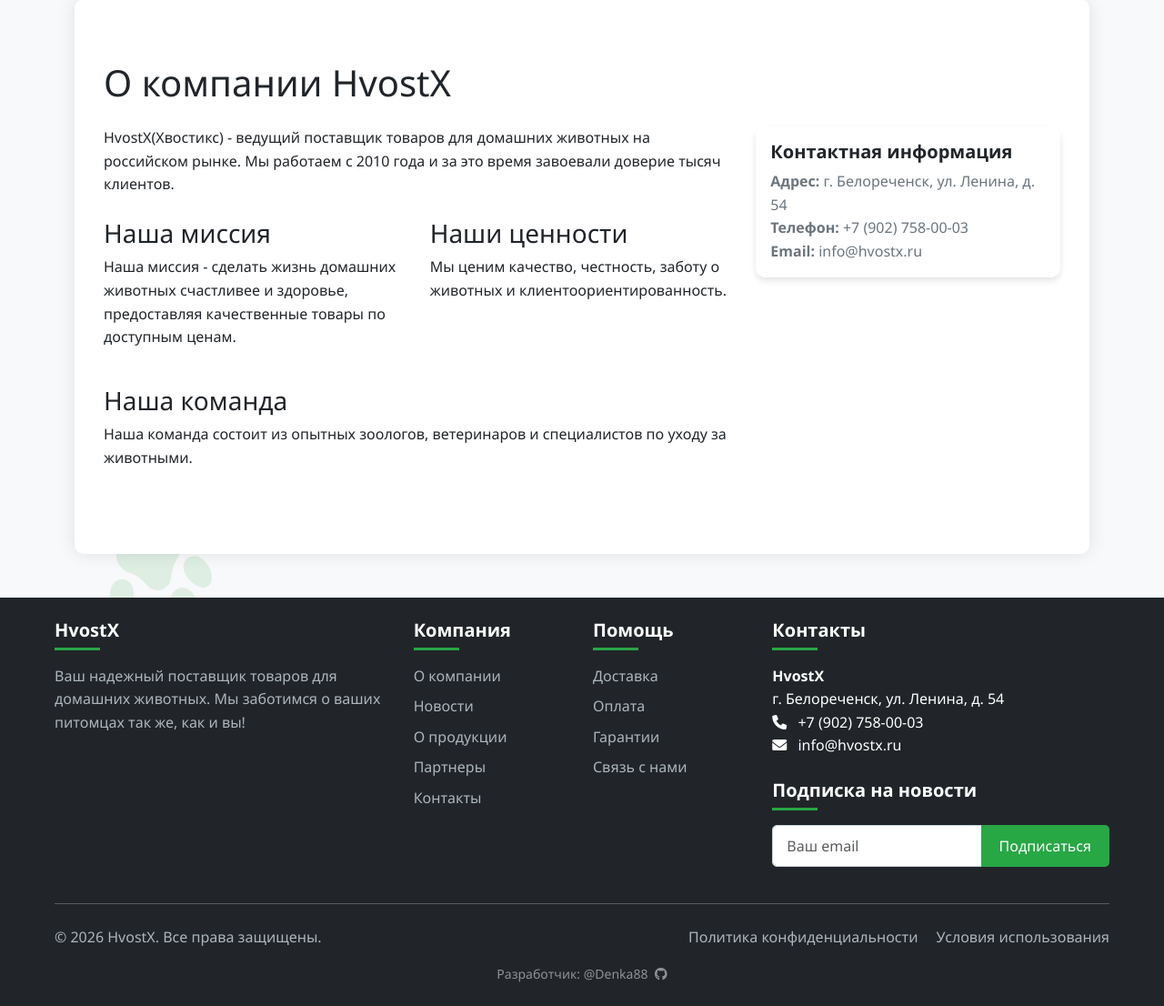
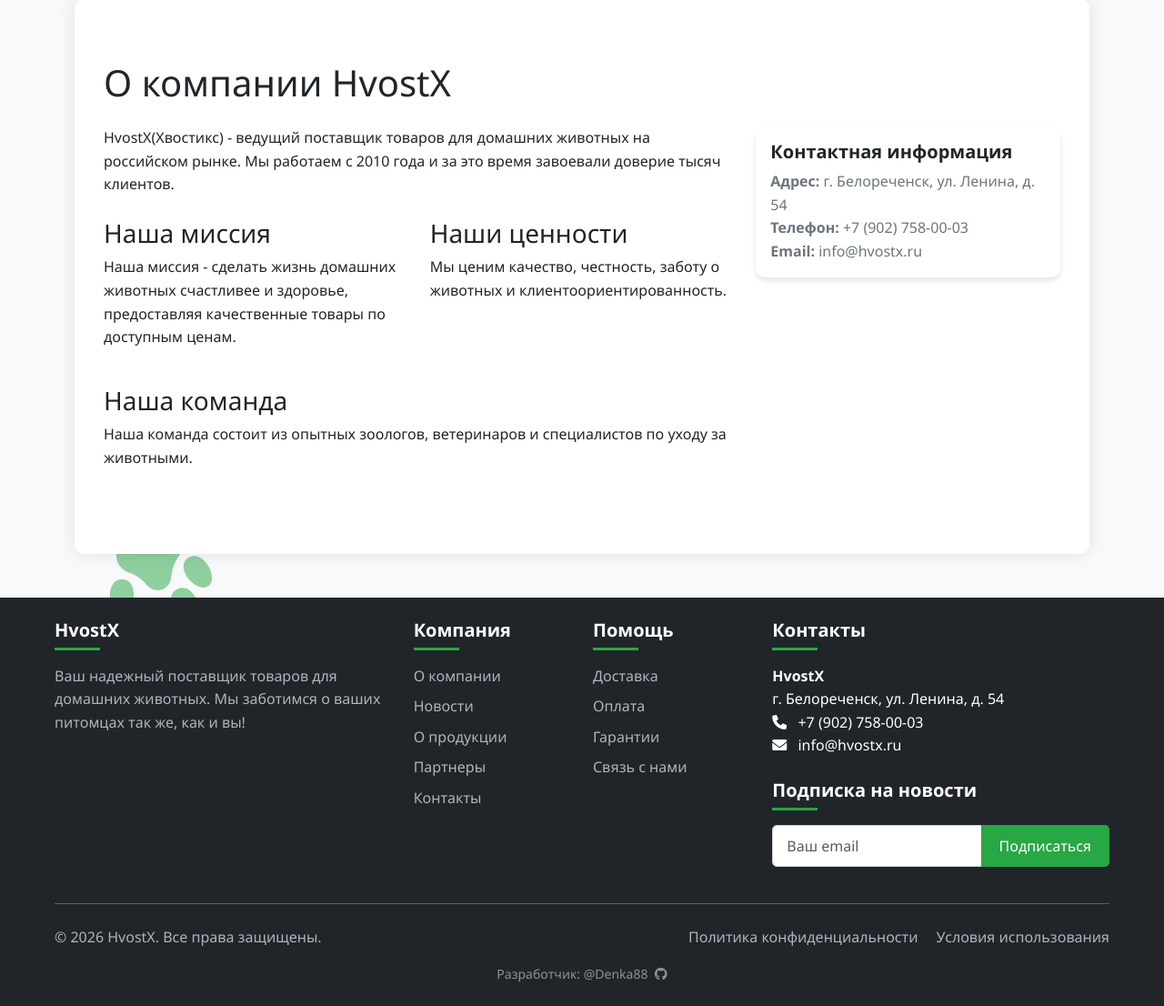
Before and after one commit to Denka88/hvostX, a PHP site: page /about.php in a window 1280 px wide. Shown: the part 202-1308 px from the top of the page at 91% size. Run offline with PHP 8.4, Linux system fonts and the light colour scheme; some libraries are stand-ins or nearby versions.

Commit message:
change paw opacity

```diff
--- a/assets/css/paw-animation.css
+++ b/assets/css/paw-animation.css
@@ -18,7 +18,7 @@
 }
 
 .paw-track.visible {
-    opacity: 0.12;
+    opacity: 0.5;
     transform: translateY(0) scale(1);
 }
 
```
